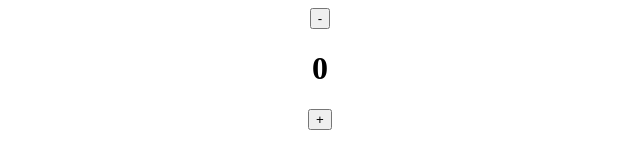
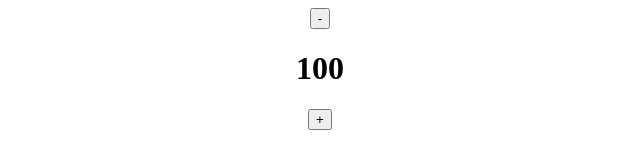
Before and after one commit to forrestmorrison/learn-react-in-x-minutes, a React (Create React App) app: page / in a window 1280 px wide. Shown: the top 160 px of the page, without its empty margins (320-960 px from the left). Built offline with nearby package versions, Linux system fonts and the light colour scheme.

Commit message:
useEffect

```diff
--- a/src/App.js
+++ b/src/App.js
@@ -1,9 +1,13 @@
-import { useState } from 'react';
+import { useState, useEffect } from 'react';
 import './App.css'
 
 const App = () => {
 
   const [counter, setCounter] = useState(0);
+
+  useEffect(() => {
+    setCounter(100);
+  }, []);
 
   return (
     <div className="App">
```
